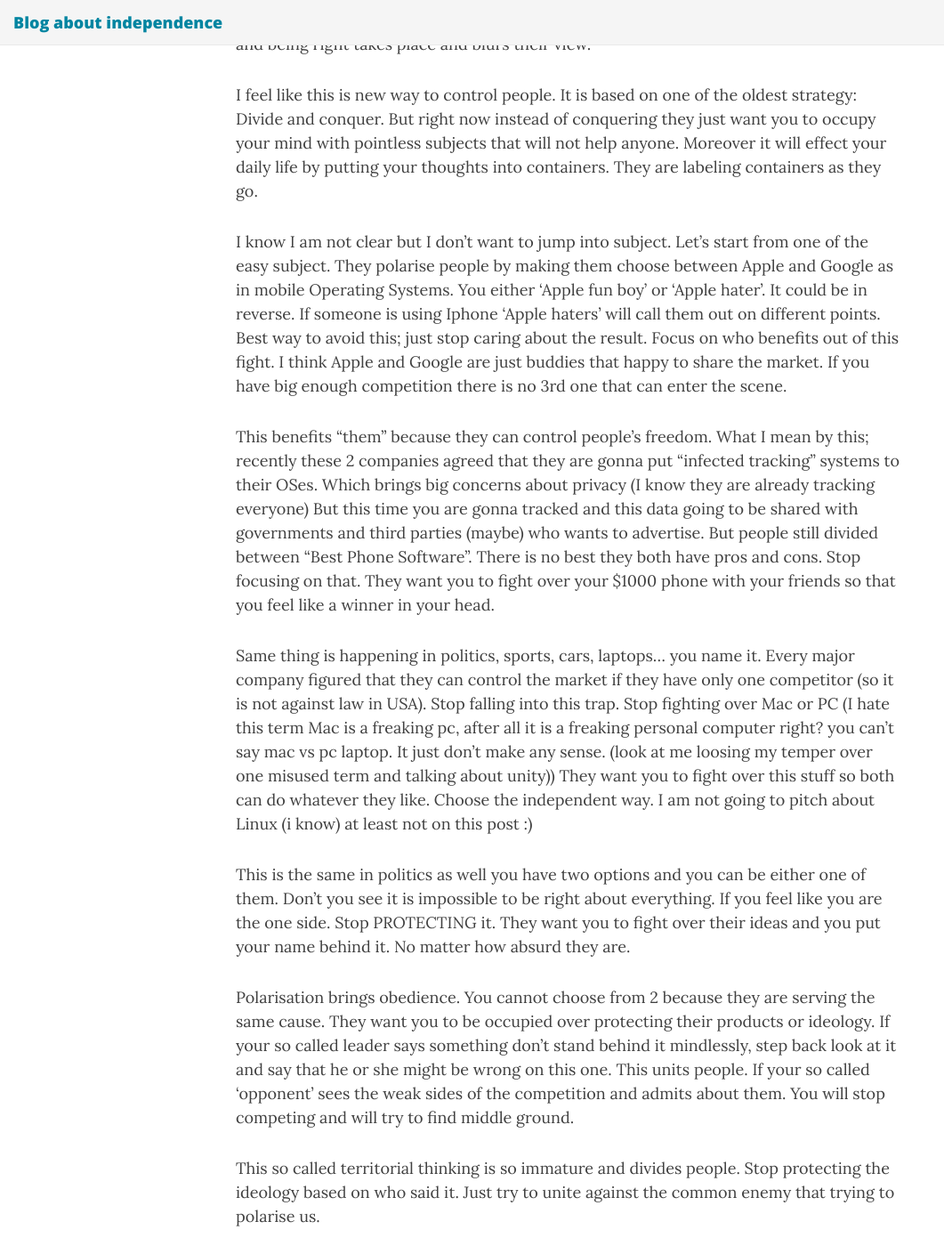
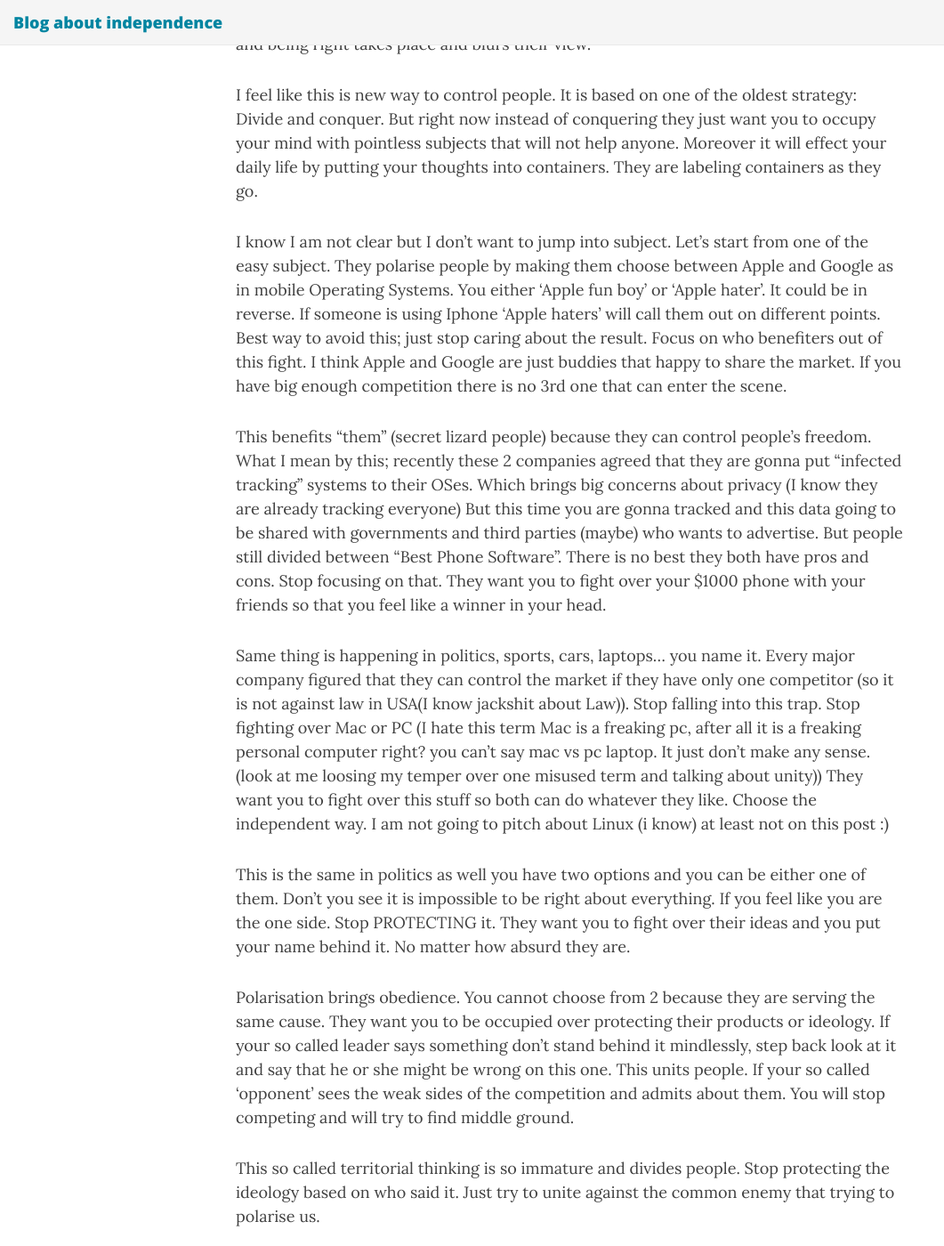
Before and after one commit to JanetheBlogger/JanetheBlogger.github.io, a Jekyll site: the page built from _posts/2020-03-05-Solution-to-everything.md, in a window 1280 px wide and 1400 px high, scrolled down 476 px. Shown: the whole window at 89% size, without its empty margins (0-1061 px from the left). Built offline with Jekyll 4.4.1, drawn with Linux system fonts in a browser that asks for light colours; nearby versions of some CDN libraries.

Commit message:
Update 2020-03-05-Solution-to-everything.md

```diff
--- a/_posts/2020-03-05-Solution-to-everything.md
+++ b/_posts/2020-03-05-Solution-to-everything.md
@@ -12,11 +12,11 @@ I don't like to point people's mistake/s; cause it makes me feel like I am above
 
 I feel like this is new way to control people. It is based on one of the oldest strategy: Divide and conquer. But right now instead of conquering they just want you to occupy your mind with pointless subjects that will not help anyone. Moreover it will effect your daily life by putting your thoughts into containers. They are labeling containers as they go.
 
-I know I am not clear but I don't want to jump into subject. Let's start from one of the easy subject. They polarise people by making them choose between Apple and Google as in mobile Operating Systems. You either 'Apple fun boy' or 'Apple hater'. It could be in reverse. If someone is using Iphone 'Apple haters' will call them out on different points. Best way to avoid this; just stop caring about the result. Focus on who benefits out of this fight. I think Apple and Google are just buddies that happy to share the market. If you have big enough competition there is no 3rd one that can enter the scene.
+I know I am not clear but I don't want to jump into subject. Let's start from one of the easy subject. They polarise people by making them choose between Apple and Google as in mobile Operating Systems. You either 'Apple fun boy' or 'Apple hater'. It could be in reverse. If someone is using Iphone 'Apple haters' will call them out on different points. Best way to avoid this; just stop caring about the result. Focus on who benefiters out of this fight. I think Apple and Google are just buddies that happy to share the market. If you have big enough competition there is no 3rd one that can enter the scene.
 
-This benefits "them" because they can control people's freedom. What I mean by this; recently these 2 companies agreed that they are gonna put "infected tracking" systems to their OSes. Which brings big concerns about privacy (I know they are already tracking everyone) But this time you are gonna tracked and this data going to be shared with governments and third parties (maybe) who wants to advertise. But people still divided between "Best Phone Software". There is no best they both have pros and cons. Stop focusing on that. They want you to fight over your $1000 phone with your friends so that you feel like a winner in your head.
+This benefits "them" (secret lizard people) because they can control people's freedom. What I mean by this; recently these 2 companies agreed that they are gonna put "infected tracking" systems to their OSes. Which brings big concerns about privacy (I know they are already tracking everyone) But this time you are gonna tracked and this data going to be shared with governments and third parties (maybe) who wants to advertise. But people still divided between "Best Phone Software". There is no best they both have pros and cons. Stop focusing on that. They want you to fight over your $1000 phone with your friends so that you feel like a winner in your head.
 
-Same thing is happening in politics, sports, cars, laptops... you name it. Every major company figured that they can control the market if they have only one competitor (so it is not against law in USA). Stop falling into this trap. Stop fighting over Mac or PC (I hate this term Mac is a freaking pc, after all it is a freaking personal computer right? you can't say mac vs pc laptop. It just don't make any sense. (look at me loosing my temper over one misused term and talking about unity)) They want you to fight over this stuff so both can do whatever they like. Choose the independent way. I am not going to pitch about Linux (i know) at least not on this post :)
+Same thing is happening in politics, sports, cars, laptops... you name it. Every major company figured that they can control the market if they have only one competitor (so it is not against law in USA(I know jackshit about Law)). Stop falling into this trap. Stop fighting over Mac or PC (I hate this term Mac is a freaking pc, after all it is a freaking personal computer right? you can't say mac vs pc laptop. It just don't make any sense. (look at me loosing my temper over one misused term and talking about unity)) They want you to fight over this stuff so both can do whatever they like. Choose the independent way. I am not going to pitch about Linux (i know) at least not on this post :)
 
 This is the same in politics as well you have two options and you can be either one of them. Don't you see it is impossible to be right about everything. If you feel like you are the one side. Stop PROTECTING it. They want you to fight over their ideas and you put your name behind it. No matter how absurd they are.
 
```
